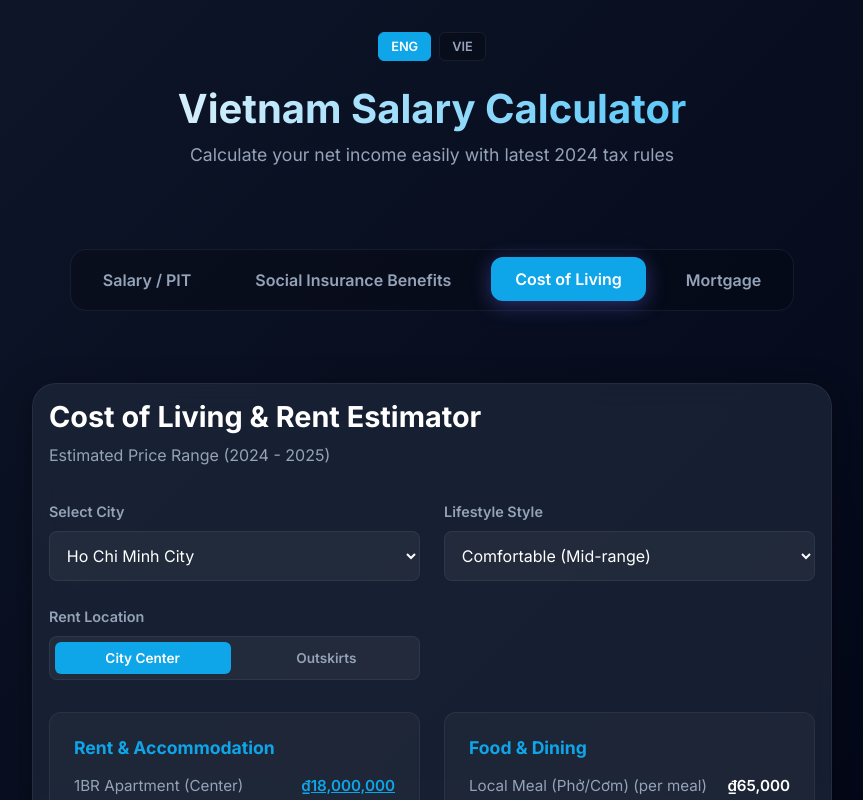
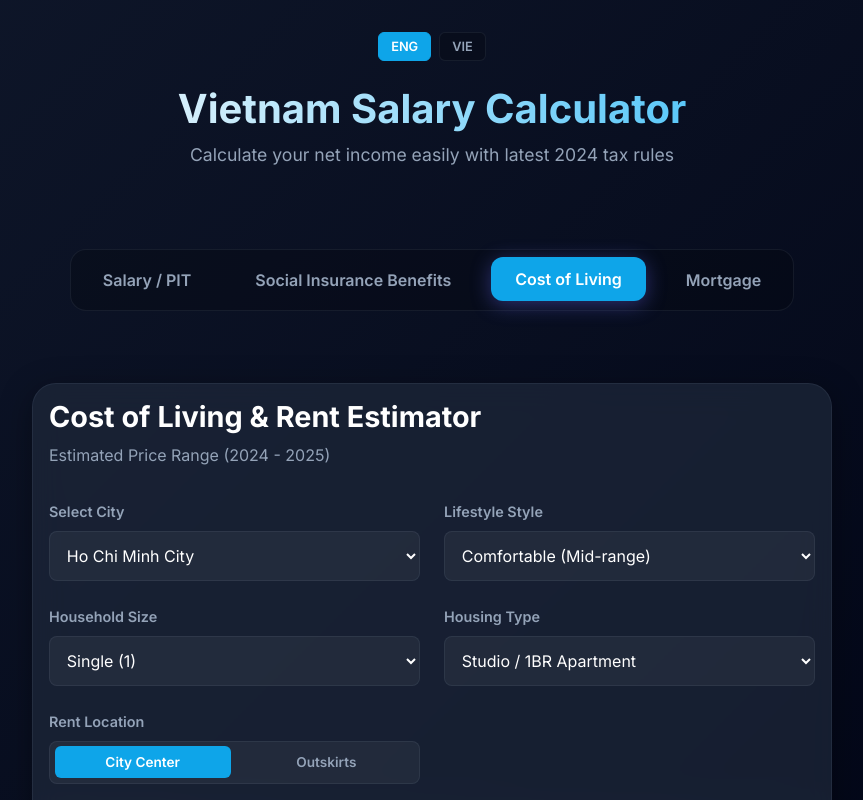
Before and after one commit to lvdatri1/tinhtienluong.com, a Next.js app: page / in a window 1280 px wide. Both pictures are taken after a click on the button "Cost of Living". Shown: the top 800 px of the page, without its empty margins (208-1071 px from the left). Built offline with nearby package versions, Linux system fonts and the light colour scheme.

Commit message:
feat: expand cost of living with household size and housing type

```diff
--- a/src/components/LivingCostCalculator.tsx
+++ b/src/components/LivingCostCalculator.tsx
@@ -16,44 +16,49 @@ interface CostData {
 
 const CITY_DATA: Record<string, any> = {
   hcmc: {
-    rentCenter: { local: 10000000, mid: 18000000, premium: 30000000 },
-    rentOutside: { local: 5500000, mid: 10000000, premium: 18000000 },
+    room: { local: 3500000, mid: 6000000, premium: 10000000 },
+    studio: { local: 8000000, mid: 15000000, premium: 25000000 },
+    apartment: { local: 15000000, mid: 28000000, premium: 50000000 },
     meal: { local: 35000, mid: 65000, premium: 180000 },
     coffee: { local: 20000, mid: 45000, premium: 85000 },
     gym: { local: 350000, mid: 800000, premium: 2000000 },
-    utilities: { local: 1500000, mid: 2500000, premium: 4500000 }
+    utilities: { local: 1000000, mid: 2000000, premium: 4000000 }
   },
   hanoi: {
-    rentCenter: { local: 9000000, mid: 16000000, premium: 26000000 },
-    rentOutside: { local: 5000000, mid: 9000000, premium: 15000000 },
+    room: { local: 3000000, mid: 5500000, premium: 9000000 },
+    studio: { local: 7000000, mid: 13000000, premium: 22000000 },
+    apartment: { local: 13000000, mid: 25000000, premium: 45000000 },
     meal: { local: 35000, mid: 55000, premium: 150000 },
     coffee: { local: 18000, mid: 40000, premium: 75000 },
     gym: { local: 300000, mid: 700000, premium: 1800000 },
-    utilities: { local: 1200000, mid: 2200000, premium: 3800000 }
+    utilities: { local: 900000, mid: 1800000, premium: 3500000 }
   },
   danang: {
-    rentCenter: { local: 6500000, mid: 10000000, premium: 18000000 },
-    rentOutside: { local: 4000000, mid: 6500000, premium: 10000000 },
+    room: { local: 2500000, mid: 4000000, premium: 6500000 },
+    studio: { local: 5000000, mid: 8500000, premium: 15000000 },
+    apartment: { local: 9000000, mid: 16000000, premium: 30000000 },
     meal: { local: 30000, mid: 45000, premium: 100000 },
     coffee: { local: 15000, mid: 35000, premium: 65000 },
     gym: { local: 250000, mid: 550000, premium: 1200000 },
-    utilities: { local: 1000000, mid: 1800000, premium: 2800000 }
+    utilities: { local: 800000, mid: 1500000, premium: 2500000 }
   },
   haiphong: {
-    rentCenter: { local: 7500000, mid: 12000000, premium: 20000000 },
-    rentOutside: { local: 4000000, mid: 7000000, premium: 12000000 },
+    room: { local: 2800000, mid: 4500000, premium: 7000000 },
+    studio: { local: 6000000, mid: 10000000, premium: 18000000 },
+    apartment: { local: 11000000, mid: 20000000, premium: 35000000 },
     meal: { local: 35000, mid: 50000, premium: 120000 },
     coffee: { local: 18000, mid: 40000, premium: 70000 },
     gym: { local: 280000, mid: 600000, premium: 1500000 },
-    utilities: { local: 1100000, mid: 2000000, premium: 3200000 }
+    utilities: { local: 900000, mid: 1600000, premium: 2800000 }
   },
   cantho: {
-    rentCenter: { local: 5000000, mid: 8000000, premium: 14000000 },
-    rentOutside: { local: 3000000, mid: 5000000, premium: 9000000 },
+    room: { local: 2000000, mid: 3500000, premium: 5500000 },
+    studio: { local: 4000000, mid: 7000000, premium: 12000000 },
+    apartment: { local: 8000000, mid: 14000000, premium: 25000000 },
     meal: { local: 25000, mid: 40000, premium: 100000 },
     coffee: { local: 15000, mid: 30000, premium: 60000 },
     gym: { local: 200000, mid: 450000, premium: 1000000 },
-    utilities: { local: 900000, mid: 1600000, premium: 2500000 }
+    utilities: { local: 700000, mid: 1400000, premium: 2200000 }
   }
 };
 
@@ -66,29 +71,43 @@ export default function LivingCostCalculator({ lang }: LivingCostProps) {
   const [city, setCity] = useState<'hcmc' | 'hanoi' | 'danang' | 'haiphong' | 'cantho'>('hcmc');
   const [lifestyle, setLifestyle] = useState<'local' | 'mid' | 'premium'>('mid');
   const [rentLocation, setRentLocation] = useState<'center' | 'outskirts'>('center');
+  const [householdSize, setHouseholdSize] = useState<number>(1);
+  const [housingType, setHousingType] = useState<'room' | 'studio' | 'apartment'>('studio');
 
   const currentData = useMemo(() => {
     const base = CITY_DATA[city];
     const ls = lifestyle;
 
+    // Rent logic: Base price according to type, multiplied by 0.7 if outskirts
+    const roomBase = base.room[ls];
+    const studioBase = base.studio[ls];
+    const apartmentBase = base.apartment[ls];
+    const areaMult = rentLocation === 'outskirts' ? 0.7 : 1;
+
     return {
-      rentCenter: base.rentCenter[ls],
-      rentOutside: base.rentOutside[ls],
+      rent: Math.round((housingType === 'room' ? roomBase : housingType === 'studio' ? studioBase : apartmentBase) * areaMult),
       meal: base.meal[ls],
       coffee: base.coffee[ls],
       gym: base.gym[ls],
       utilities: base.utilities[ls],
       transport: ls === 'local' ? 800000 : ls === 'mid' ? 1500000 : 3500000
     };
-  }, [city, lifestyle]);
+  }, [city, lifestyle, housingType, rentLocation]);
 
   const totalMonthly = useMemo(() => {
-    const monthlyFood = currentData.meal * 3 * 30;
-    const monthlyCoffee = currentData.coffee * 30;
-    const selectedRent = rentLocation === 'center' ? currentData.rentCenter : currentData.rentOutside;
+    const size = householdSize;
+    // Scale factors: Food/Transport linear, Utilities shared (1.5x for 2, 2.2x for 4)
+    const sizeMultUtilities = size === 1 ? 1 : size === 2 ? 1.5 : 2.2;
+    const sizeMultLinear = size === 1 ? 1 : size === 2 ? 2 : 3.5;
 
-    return Math.round(selectedRent + monthlyFood + monthlyCoffee + currentData.utilities + currentData.transport + currentData.gym);
-  }, [currentData, rentLocation]);
+    const monthlyFood = currentData.meal * 3 * 30 * sizeMultLinear;
+    const monthlyCoffee = currentData.coffee * 30 * sizeMultLinear;
+    const monthlyUtilities = currentData.utilities * sizeMultUtilities;
+    const monthlyTransport = currentData.transport * sizeMultLinear;
+    const monthlyGym = currentData.gym * sizeMultLinear;
+
+    return Math.round(currentData.rent + monthlyFood + monthlyCoffee + monthlyUtilities + monthlyTransport + monthlyGym);
+  }, [currentData, householdSize]);
 
   const formatCurrency = (amount: number) => {
     return new Intl.NumberFormat(lang === 'en' ? 'en-US' : 'vi-VN', {
@@ -133,6 +152,32 @@ export default function LivingCostCalculator({ lang }: LivingCostProps) {
         </div>
 
         <div className={styles.inputGroup}>
+          <label className={styles.label}>{t.householdSize}</label>
+          <select
+            className={styles.select}
+            value={householdSize}
+            onChange={(e) => setHouseholdSize(parseInt(e.target.value))}
+          >
+            <option value="1">{t.single}</option>
+            <option value="2">{t.couple}</option>
+            <option value="4">{t.family}</option>
+          </select>
+        </div>
+
+        <div className={styles.inputGroup}>
+          <label className={styles.label}>{t.housingType}</label>
+          <select
+            className={styles.select}
+            value={housingType}
+            onChange={(e) => setHousingType(e.target.value as any)}
+          >
+            <option value="room">{t.sharedRoom}</option>
+            <option value="studio">{t.studio}</option>
+            <option value="apartment">{t.apartment2BR}</option>
+          </select>
+        </div>
+
+        <div className={styles.inputGroup}>
           <label className={styles.label}>{t.rentArea}</label>
           <div className={styles.toggleGroup}>
             <button
@@ -151,16 +196,15 @@ export default function LivingCostCalculator({ lang }: LivingCostProps) {
         <div className={styles.categoryCard}>
           <h3 className={styles.categoryTitle}>{t.rent}</h3>
           <div className={styles.costItem}>
-            <span className={styles.itemName}>{t.rentCenter1BR}</span>
-            <span className={`${styles.itemValue} ${rentLocation === 'center' ? styles.selected : ''}`}>
-              {formatCurrency(currentData.rentCenter)}
+            <span className={styles.itemName}>
+              {housingType === 'room' ? t.sharedRoom : housingType === 'studio' ? t.studio : t.apartment2BR}
+            </span>
+            <span className={`${styles.itemValue} styles.selected`}>
+              {formatCurrency(currentData.rent)}
             </span>
           </div>
-          <div className={styles.costItem}>
-            <span className={styles.itemName}>{t.rentOutside1BR}</span>
-            <span className={`${styles.itemValue} ${rentLocation === 'outskirts' ? styles.selected : ''}`}>
-              {formatCurrency(currentData.rentOutside)}
-            </span>
+          <div className={styles.costItem} style={{ fontSize: '0.8rem', opacity: 0.7 }}>
+            <span className={styles.itemName}>{rentLocation === 'center' ? t.center : t.outskirts}</span>
           </div>
         </div>
 
--- a/src/locales/en.json
+++ b/src/locales/en.json
@@ -92,6 +92,14 @@
   "rentArea": "Rent Location",
   "center": "City Center",
   "outskirts": "Outskirts",
+  "householdSize": "Household Size",
+  "housingType": "Housing Type",
+  "single": "Single (1)",
+  "couple": "Couple (2)",
+  "family": "Family (3-4)",
+  "sharedRoom": "Shared Room / Co-living",
+  "studio": "Studio / 1BR Apartment",
+  "apartment2BR": "2-3BR Apartment",
   "perMeal": "per meal",
   "dailyFood": "Daily Food",
   "lifestyle": "Lifestyle Style",
--- a/src/locales/vi.json
+++ b/src/locales/vi.json
@@ -92,6 +92,14 @@
   "rentArea": "Khu vực thuê nhà",
   "center": "Trung tâm",
   "outskirts": "Ngoại thành",
+  "householdSize": "Số người ở",
+  "housingType": "Loại hình nhà ở",
+  "single": "Một người (1)",
+  "couple": "Cặp đôi (2)",
+  "family": "Gia đình (3-4)",
+  "sharedRoom": "Phòng ở ghép / Co-living",
+  "studio": "Căn hộ Studio / 1PN",
+  "apartment2BR": "Căn hộ 2-3 Phòng Ngủ",
   "perMeal": "mỗi suất",
   "dailyFood": "Tiền ăn 1 ngày",
   "lifestyle": "Phong Cách Sống",
```
